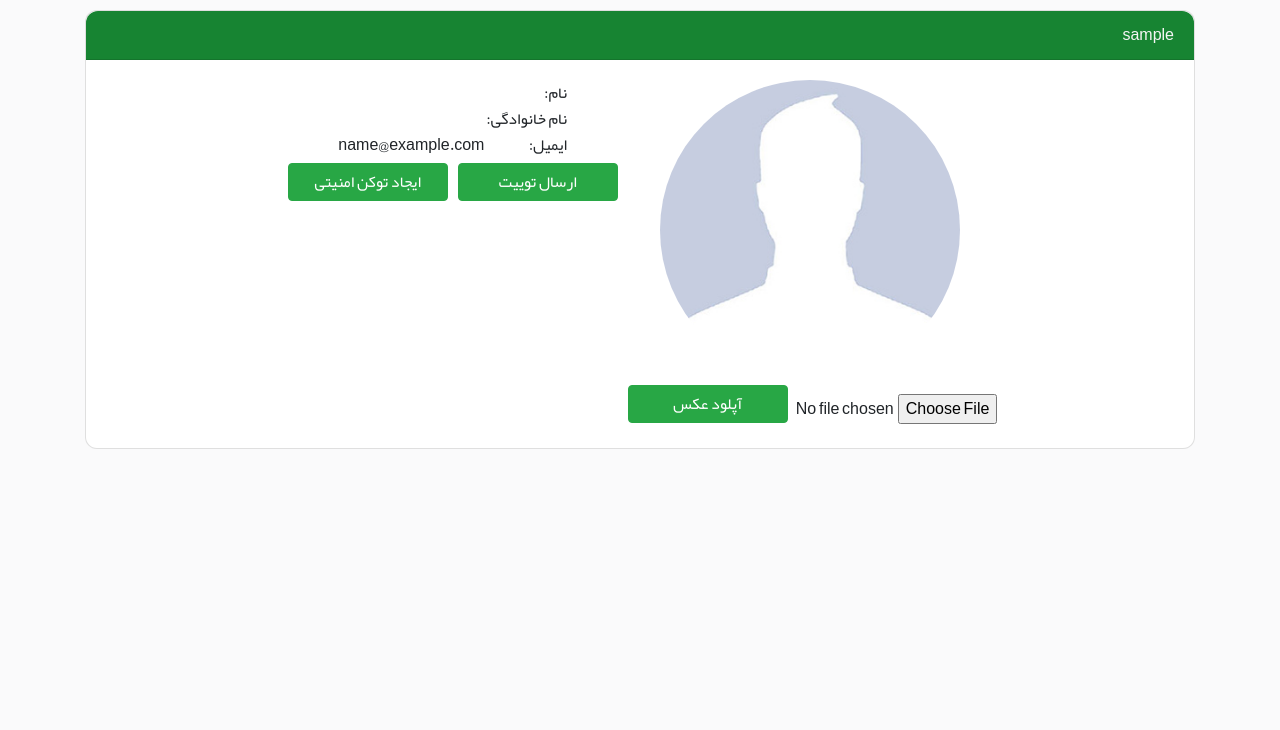
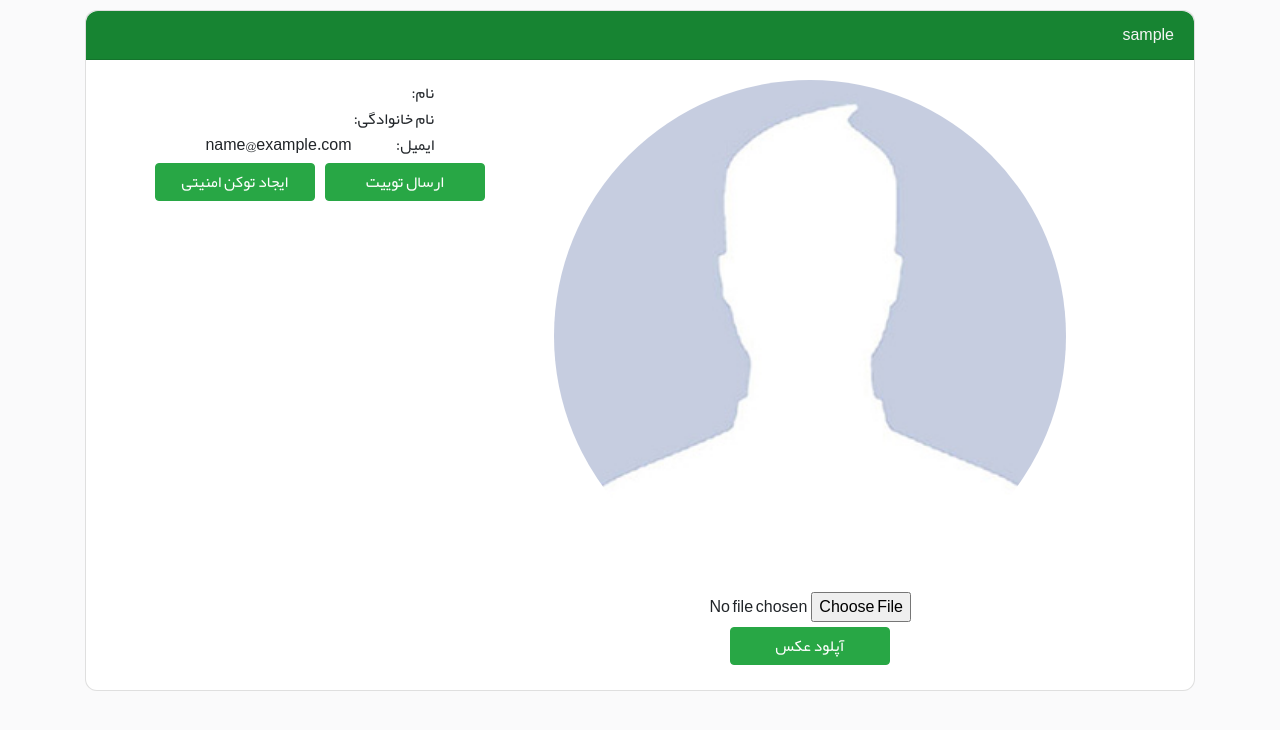
Before and after one commit to mostmand/jike, a Django app: page /account/profile in a window 1280 px wide. Shown: the part 56-786 px from the top of the page. Run offline with Django 3.2, Linux system fonts and the light colour scheme; the visitor is signed in with stand-in values (Sample User, id 1); some libraries are stand-ins or nearby versions.

Commit message:
Fix some style in profile template

```diff
--- a/accounts/templates/profile.html
+++ b/accounts/templates/profile.html
@@ -7,17 +7,19 @@
             {{ user.username }}
         </div>
         <div class="card-body row justify-content-center">
-            <div class="col-sm-auto">
+            <div class="col-sm-7">
                 <div class="row justify-content-center">
                     <div style="background-image: url({{ photo_path }})" class="rounded-circle profile-photo">
                     </div>
                 </div>
                 <div class="row justify-content-center">
-                <form method="post" action="/account/profile/upload_photo" enctype="multipart/form-data">
-                    {% csrf_token %}
-                    <input type="file" name="photo" value="انتخاب عکس" accept="image/vnd.sealedmedia.softseal-jpg">
+                    <form method="post" action="/account/profile/upload_photo" enctype="multipart/form-data">
+                        {% csrf_token %}
+                        <input type="file" name="photo" value="انتخاب عکس" accept="image/vnd.sealedmedia.softseal-jpg">
+                    </form>
+                </div>
+                <div class="row justify-content-center">
                     <button type="submit" class="btn btn-success my-button">آپلود عکس</button>
-                </form>
                 </div>
             </div>
 
```
